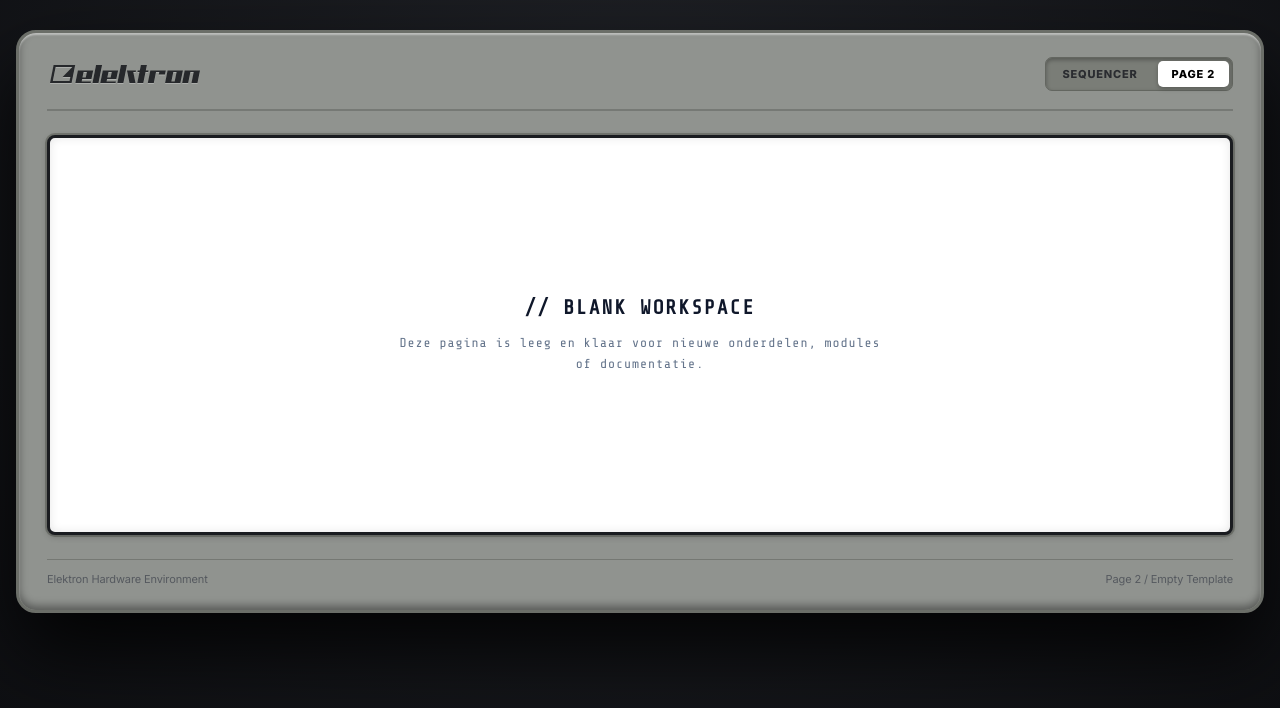
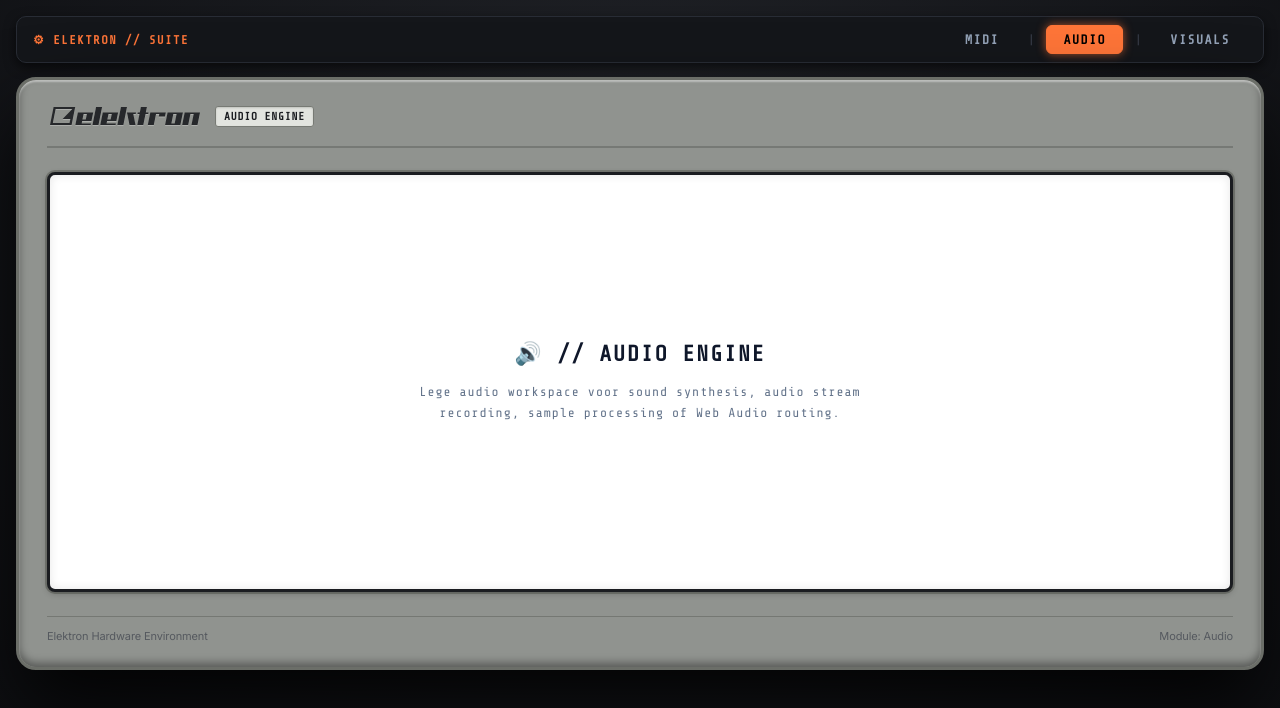
Before and after one commit to eensreclame-blip/electron-controler, a plain HTML site: page audio.html in a window 1280 px wide. Drawn offline with nearby package versions, Linux system fonts and the light colour scheme.

Commit message:
Add global top navigation bar with MIDI | AUDIO | VISUALS above the tool

```diff
--- a/empty.html
+++ b/audio.html
@@ -3,7 +3,7 @@
 <head>
   <meta charset="UTF-8">
   <meta name="viewport" content="width=device-width, initial-scale=1.0">
-  <title>ELEKTRON // Lege Pagina</title>
+  <title>ELEKTRON // AUDIO</title>
   <style>
     @import url('https://fonts.googleapis.com/css2?family=Share+Tech+Mono&family=Inter:wght@400;600;700;800;900&display=swap');
 
@@ -27,12 +27,73 @@
       background: radial-gradient(circle at 50% 20%, #1f2126 0%, #0d0e11 100%);
       color: var(--text);
       min-height: 100vh;
-      padding: 30px 16px;
+      padding: 16px 16px 36px 16px;
       font-size: 12px;
       letter-spacing: -0.01em;
       -webkit-font-smoothing: antialiased;
     }
 
+    /* TOP GLOBAL NAVIGATION BAR (BOVEN HET APPARAAT) */
+    .top-nav-bar {
+      max-width: 1400px;
+      margin: 0 auto 14px auto;
+      display: flex;
+      align-items: center;
+      justify-content: space-between;
+      padding: 8px 16px;
+      background: #14161a;
+      border: 1px solid #282c35;
+      border-radius: 10px;
+      box-shadow: 0 4px 12px rgba(0,0,0,0.6);
+    }
+    .top-nav-brand {
+      font-family: 'Share Tech Mono', monospace;
+      font-size: 12px;
+      font-weight: 700;
+      letter-spacing: 1.5px;
+      color: var(--accent);
+      text-transform: uppercase;
+      display: flex;
+      align-items: center;
+      gap: 8px;
+    }
+    .top-nav-links {
+      display: flex;
+      align-items: center;
+      gap: 12px;
+    }
+    .top-nav-item {
+      text-decoration: none;
+      font-family: 'Share Tech Mono', monospace;
+      font-size: 13px;
+      font-weight: 800;
+      letter-spacing: 1.5px;
+      color: #94a3b8;
+      padding: 6px 16px;
+      border-radius: 6px;
+      border: 1px solid transparent;
+      transition: all 0.15s ease;
+      text-transform: uppercase;
+    }
+    .top-nav-item:hover {
+      color: #ffffff;
+      background: #1e222a;
+      border-color: #333846;
+    }
+    .top-nav-item.active {
+      color: #000000;
+      background: var(--accent);
+      border-color: var(--accent);
+      box-shadow: 0 0 10px var(--accent-glow);
+    }
+    .top-nav-divider {
+      color: #3f4452;
+      font-family: 'Share Tech Mono', monospace;
+      font-size: 12px;
+      user-select: none;
+    }
+
+    /* MATTE ELEKTRON CHASSIS WRAPPER */
     .elektron-device {
       max-width: 1400px;
       margin: 0 auto;
@@ -72,52 +133,31 @@
       filter: drop-shadow(0 1px 0 rgba(255,255,255,0.25));
     }
 
-    .nav-links {
-      display: flex;
-      gap: 6px;
-      background: #7a7d77;
-      padding: 3px;
-      border-radius: 7px;
-      border: 1px solid #636660;
-      box-shadow: inset 0 2px 4px rgba(0,0,0,0.3);
+    .badge {
+      font-family: 'Share Tech Mono', monospace;
+      font-size: 11px;
+      background: #e2e4df;
+      border: 1px solid #777a74;
+      padding: 3px 8px;
+      border-radius: 3px;
+      color: #1a1c20;
+      letter-spacing: 0.8px;
+      font-weight: 700;
+      box-shadow: inset 0 1px 2px rgba(0,0,0,0.15);
     }
 
-    .nav-btn {
-      text-decoration: none;
-      color: #2a2c30;
-      padding: 6px 14px;
-      font-size: 11px;
-      font-weight: 800;
-      letter-spacing: 0.8px;
-      border-radius: 5px;
-      display: inline-flex;
-      align-items: center;
-      transition: all 0.1s;
-    }
-
-    .nav-btn:hover {
-      background: rgba(255,255,255,0.25);
-      color: #000;
-    }
-
-    .nav-btn.active {
-      background: #ffffff;
-      color: #000;
-      box-shadow: 0 2px 4px rgba(0,0,0,0.25);
-    }
-
-    /* OLED EMPTY SCREEN PANEL */
+    /* OLED SCREEN PANEL */
     .oled-screen {
       background: #ffffff;
       border: 3px solid #1a1c20;
       border-radius: 8px;
-      padding: 40px 24px;
-      min-height: 400px;
+      padding: 50px 24px;
+      min-height: 420px;
       display: flex;
       flex-direction: column;
       align-items: center;
       justify-content: center;
-      gap: 14px;
+      gap: 16px;
       box-shadow:
         inset 0 0 10px rgba(0,0,0,0.1),
         0 2px 6px rgba(0,0,0,0.2),
@@ -127,10 +167,13 @@
 
     .oled-screen h2 {
       font-family: 'Share Tech Mono', monospace;
-      font-size: 20px;
+      font-size: 22px;
       letter-spacing: 2px;
       color: #0f172a;
       text-transform: uppercase;
+      display: flex;
+      align-items: center;
+      gap: 10px;
     }
 
     .oled-screen p {
@@ -138,7 +181,7 @@
       font-size: 13px;
       color: #64748b;
       letter-spacing: 1px;
-      max-width: 500px;
+      max-width: 520px;
       line-height: 1.6;
     }
 
@@ -156,6 +199,20 @@
   </style>
 </head>
 <body>
+  <!-- TOP NAVIGATION BAR (BOVEN DE TOOL) -->
+  <nav class="top-nav-bar">
+    <div class="top-nav-brand">
+      <span>⚙</span> ELEKTRON // SUITE
+    </div>
+    <div class="top-nav-links">
+      <a href="index.html" class="top-nav-item">MIDI</a>
+      <span class="top-nav-divider">|</span>
+      <a href="audio.html" class="top-nav-item active">AUDIO</a>
+      <span class="top-nav-divider">|</span>
+      <a href="visuals.html" class="top-nav-item">VISUALS</a>
+    </div>
+  </nav>
+
   <div class="elektron-device">
     <header>
       <div class="logo">
@@ -170,22 +227,18 @@
           <path id="o" d="M222.299,35.004L196.799,35.004L200.999,14.004L226.499,14.005L222.299,35.004ZM215.999,16.504L210.499,16.504L207.299,32.504L212.799,32.504L215.999,16.504Z"/>
           <path id="n" d="M229.501,14.004L255.001,14.005L250.801,35.004L240.801,35.004L244.501,16.504L239.001,16.504L235.301,35.004L225.301,35.004L229.501,14.004Z"/>
         </svg>
+        <span class="badge">AUDIO ENGINE</span>
       </div>
-
-      <nav class="nav-links">
-        <a href="index.html" class="nav-btn">SEQUENCER</a>
-        <a href="empty.html" class="nav-btn active">PAGE 2</a>
-      </nav>
     </header>
 
     <div class="oled-screen">
-      <h2>// BLANK WORKSPACE</h2>
-      <p>Deze pagina is leeg en klaar voor nieuwe onderdelen, modules of documentatie.</p>
+      <h2>🔊 // AUDIO ENGINE</h2>
+      <p>Lege audio workspace voor sound synthesis, audio stream recording, sample processing of Web Audio routing.</p>
     </div>
 
     <div class="footer-bar">
       <div>Elektron Hardware Environment</div>
-      <div>Page 2 / Empty Template</div>
+      <div>Module: Audio</div>
     </div>
   </div>
 </body>
```
Also changed, not shown: index.html (+75 -47 lines), visuals.html (added, +245 -0 lines).
